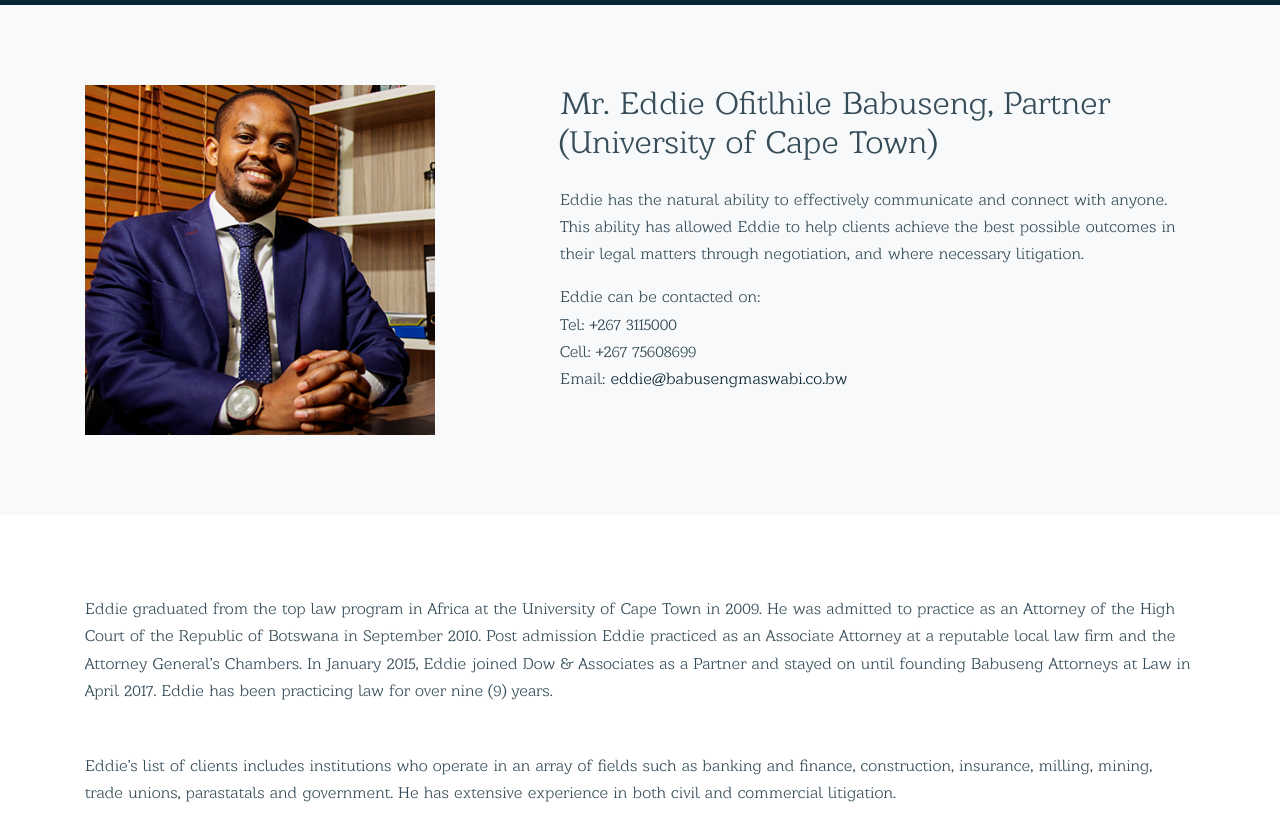
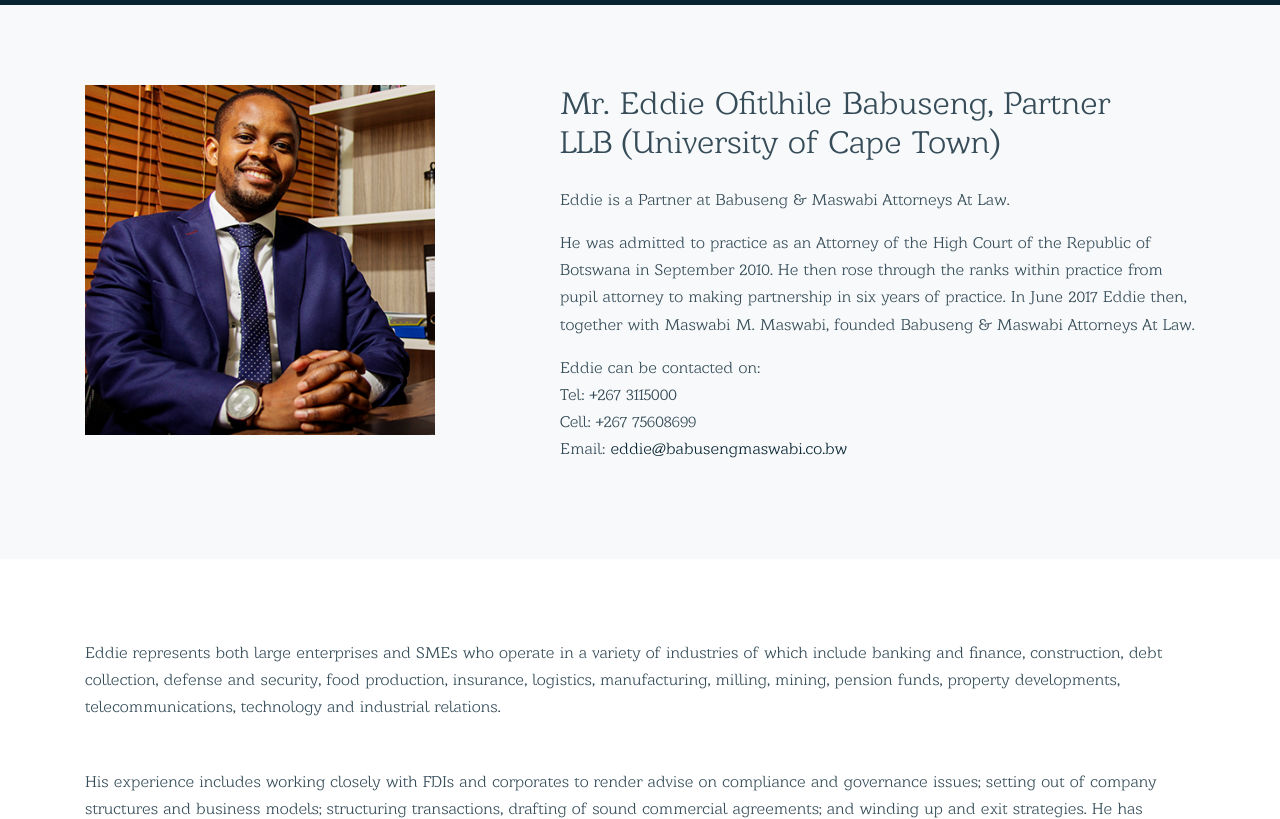
Before and after one commit to tawanacode/BabusengMaswabi-website, a website: page teamMember1.html in a window 1280 px wide. Shown: the part 115-934 px from the top of the page. Drawn offline with Linux system fonts and the light colour scheme; files whose address does not match are found by name.

Commit message:
Update member profiles

```diff
--- a/teamMember1.html
+++ b/teamMember1.html
@@ -49,10 +49,9 @@
           <div class="row">
             <div class="col-10 col-md-5 col-lg-4 mr-auto mb-3 mb-md-auto"><img class="img-fluid w-100" src="images/person_1_xl.jpg" alt="team"></div>
             <div class="col-md-6 col-lg-7">
-              <h2 class="mb-4 section-heading">Mr. Eddie Ofitlhile Babuseng, Partner<br>
-                <LLB>(University of Cape Town)</LLB>
-              </h2>
-              <p>Eddie has the natural ability to effectively communicate and connect with anyone. This ability has allowed Eddie to help clients achieve the best possible outcomes in their legal matters through negotiation, and where necessary litigation.</p>
+              <h2 class="mb-4 section-heading">Mr. Eddie Ofitlhile Babuseng, Partner<br>LLB (University of Cape Town)</h2>
+              <p>Eddie is a Partner at Babuseng &amp; Maswabi Attorneys At Law.</p>
+              <p>He was admitted to practice as an Attorney of the High Court of the Republic of Botswana in September 2010.  He then rose through the ranks within practice from pupil attorney to making partnership in six years of practice. In June 2017 Eddie then, together with Maswabi M. Maswabi, founded Babuseng &amp; Maswabi Attorneys At Law.</p>
               <p>Eddie can be contacted on: <br>Tel: +267 3115000<br>Cell: +267 75608699<br>Email: <a href="mailto:eddie@babusengmaswabi.co.bw">eddie@babusengmaswabi.co.bw</a></p>
             </div>
           </div>
@@ -60,9 +59,8 @@
       </div>
       <div class="site-section">
         <div class="container">
-          <p class="mb-5">Eddie graduated from the top law program in Africa at the University of Cape Town in 2009. He was admitted to practice as an Attorney of the High Court of the Republic of Botswana in September 2010. Post admission Eddie practiced as an Associate Attorney at a reputable local law firm and the Attorney General’s Chambers. In January 2015, Eddie joined Dow &amp; Associates as a Partner and stayed on until founding Babuseng Attorneys at Law in April 2017. Eddie has been practicing law for over nine (9) years.</p>
-          <p>Eddie’s list of clients includes institutions who operate in an array of fields such as banking and finance, construction, insurance, milling, mining, trade unions, parastatals and government. He has extensive experience in both civil and commercial litigation.</p>
-          <p>Eddie frequently appears at the High Court, Court of Appeal, Industrial Court, Land Tribunal and in arbitration proceedings to help clients resolve their legal matters. His passion remains that of working with entrepreneurs and corporate clients. Eddie works closely with FDIs and corporate clients committed to growth, advising them on compliance and governance issues; setting out of company structures and business models; drafting of sound commercial agreements; and winding up and exit strategies.</p>
+          <p class="mb-5">Eddie represents both large enterprises and SMEs who operate in a variety of industries of which include banking and finance, construction, debt collection, defense and security, food production, insurance, logistics, manufacturing, milling, mining, pension funds, property developments, telecommunications, technology and industrial relations. </p>
+          <p>His experience includes working closely with FDIs and corporates to render advise on compliance and governance issues; setting out of company structures and business models; structuring transactions, drafting of sound commercial agreements; and winding up and exit strategies. He has experience in conducting reviews, trials, and appeals having appeared with regularity and success at the High Court, Industrial Court, Land Tribunal and Court of Appeal. Due to his dispute resolution and debt recovery practice, he is often involved in arbitration and liquidation proceedings as well.</p>
           <p>Eddie’s key focus areas include:</p>
           <ul>
             <li>Banking Law</li>
```
Also changed, not shown: team.html (+2 -2 lines), teamMember3.html (+1 -3 lines), teamMember4.html (+1 -3 lines), teamMember6.html (+1 -3 lines).
